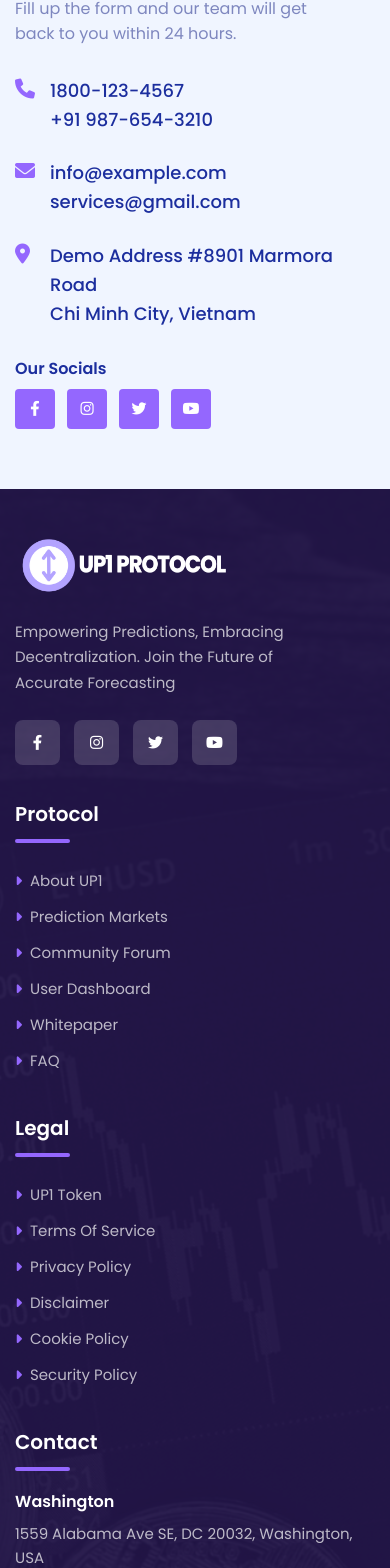
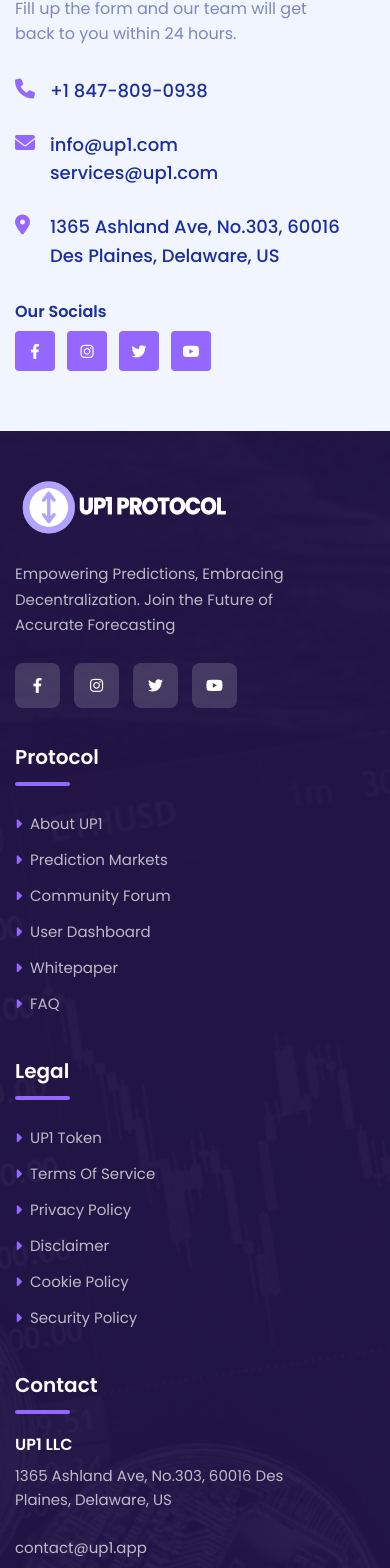
Before and after one commit to DevExpert0101/Up1App, a React (Create React App) app: page /contact-us in a window 390 px wide. Shown: the part 1018-2586 px from the top of the page. Built offline with nearby package versions, Linux system fonts and the light colour scheme.

Commit message:
address and phone

```diff
--- a/src/layouts/Footer.js
+++ b/src/layouts/Footer.js
@@ -76,8 +76,8 @@
                                 <div className="widget widget_locations">
                                     <h4 className="widget-title">Contact</h4>
                                     <div className="clearfix">
-                                        <h6 className="title">Washington</h6>
-                                        <p>1559 Alabama Ave SE, DC 20032, Washington, USA<br/><br/> contact@up1.app </p>
+                                        <h6 className="title">UP1 LLC</h6>
+                                        <p>1365 Ashland Ave, No.303, 60016 Des Plaines, Delaware, US<br/><br/> contact@up1.app </p>
                                         <img src={flags} alt="" />
                                     </div>
                                 </div>
--- a/src/pages/Contract/index.js
+++ b/src/pages/Contract/index.js
@@ -28,15 +28,15 @@
                                             <ul>
                                                 <li>
                                                     <i className="fa fa-phone"></i>
-                                                    <span>1800-123-4567<br/>+91 987-654-3210</span>
+                                                    <span>+1 847-809-0938</span>
                                                 </li>
                                                 <li>
                                                     <i className="fa fa-envelope"></i>
-                                                    <span>info@example.com <br/>services@gmail.com</span>
+                                                    <span>info@up1.com <br/>services@up1.com</span>
                                                 </li>
                                                 <li>
                                                     <i className="fas fa-map-marker-alt"></i>
-                                                    <span>Demo Address #8901 Marmora Road <br/>Chi Minh City, Vietnam</span>
+                                                    <span>1365 Ashland Ave, No.303, 60016 <br/> Des Plaines, Delaware, US</span>
                                                 </li>
                                             </ul>
                                         </div>
```
